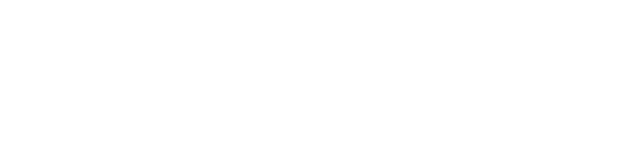
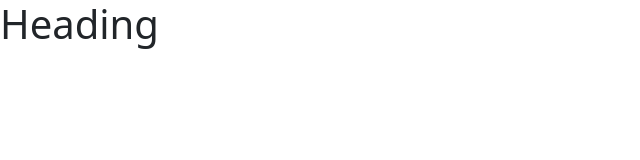
Before and after one commit to vimal8923/TheBox, a website: page index.html in a window 1280 px wide. Shown: the whole page, without its empty margins (0-640 px from the left). Drawn offline with nearby package versions, Linux system fonts and the light colour scheme.

Commit message:
developmentcheck

```diff
--- a/index.html
+++ b/index.html
@@ -1,11 +1,18 @@
 <!DOCTYPE html>
 <html lang="en">
+
 <head>
     <meta charset="UTF-8">
     <meta name="viewport" content="width=device-width, initial-scale=1.0">
     <title>Document</title>
+    <link rel="stylesheet" href="./css/styles.min.css">
 </head>
+
 <body>
+    <h1>Heading</h1>
+    <script src="https://cdn.jsdelivr.net/npm/bootstrap@5.3.5/dist/js/bootstrap.bundle.min.js"
+        integrity="sha384-k6d4wzSIapyDyv1kpU366/PK5hCdSbCRGRCMv+eplOQJWyd1fbcAu9OCUj5zNLiq"
+        crossorigin="anonymous"></script>
+</body>
 
-</body>
 </html>
--- /dev/null
+++ b/scss/styles.scss
@@ -0,0 +1,13 @@
+
+
+
+
+
+@import '../node_modules/bootstrap/scss/functions';
+@import '../node_modules/bootstrap/scss/variables';
+
+
+
+
+
+@import '../node_modules/bootstrap/scss/bootstrap.scss';
```
Also changed, not shown: package.json (added, +14 -0 lines), css/styles.min.css (added), 2 other files.
